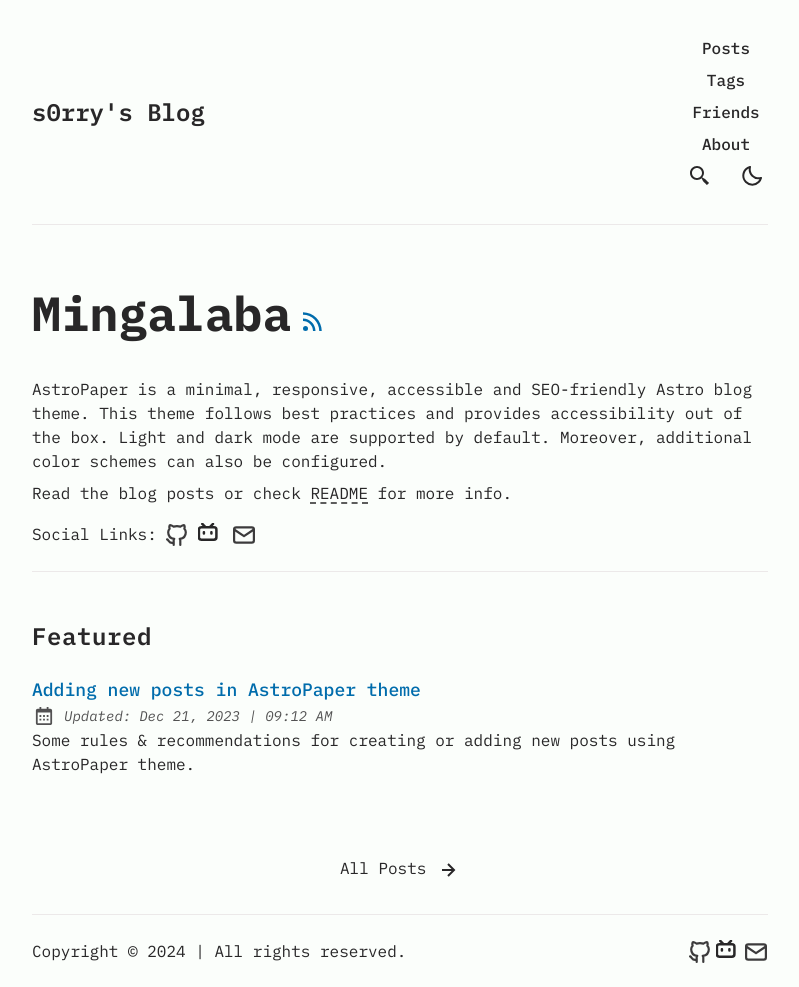
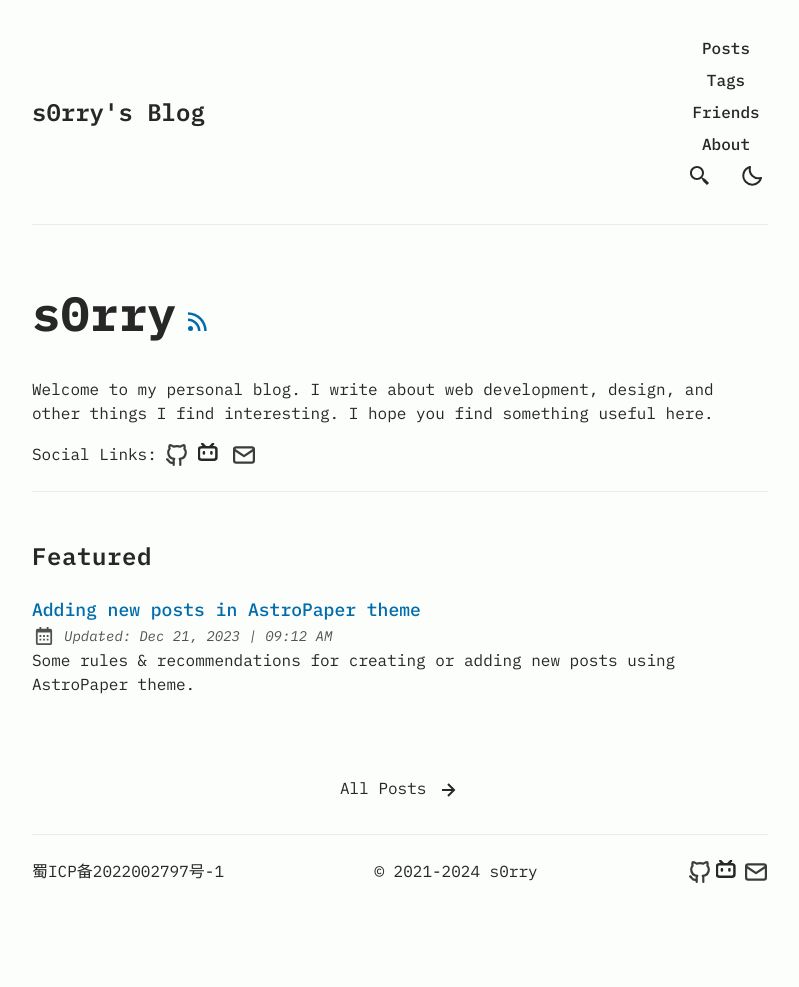
Before and after one commit to s0rryy/s0rryy.github.io, an Astro site: page / in a window 1280 px wide. Shown: the whole page, without its empty margins (240-1039 px from the left). After the commit the page ends 907 px from the top, so only its background shows below. Built offline with nearby package versions, Linux system fonts and the light colour scheme; Astro itself is replaced by a stand-in of ours; some packages are replaced by stand-ins of ours.

Commit message:
完善备案信息

```diff
--- a/src/components/Footer.astro
+++ b/src/components/Footer.astro
@@ -16,9 +16,13 @@
   <div class="footer-wrapper">
     <Socials centered />
     <div class="copyright-wrapper">
-      <span>Copyright &#169; {currentYear}</span>
+      <span>© 2021-2024 s0rry</span>
+    </div>
+    <div class="copyright-wrapper">
+      <!-- <span>Copyright &#169; {currentYear}</span>
       <span class="separator">&nbsp;|&nbsp;</span>
-      <span>All rights reserved.</span>
+      <span>All rights reserved.</span> -->
+      <span>蜀ICP备2022002797号-1</span>
     </div>
   </div>
 </footer>
--- a/src/pages/index.astro
+++ b/src/pages/index.astro
@@ -23,7 +23,7 @@
   <Header />
   <main id="main-content">
     <section id="hero">
-      <h1>Mingalaba</h1>
+      <h1>s0rry</h1>
       <a
         target="_blank"
         href="/rss.xml"
@@ -42,12 +42,10 @@
       </a>
 
       <p>
-        AstroPaper is a minimal, responsive, accessible and SEO-friendly Astro
-        blog theme. This theme follows best practices and provides accessibility
-        out of the box. Light and dark mode are supported by default. Moreover,
-        additional color schemes can also be configured.
+        Welcome to my personal blog. I write about web development, design, and
+        other things I find interesting. I hope you find something useful here.
       </p>
-      <p>
+      <!-- <p>
         Read the blog posts or check
         <LinkButton
           className="underline decoration-dashed underline-offset-4 hover:text-skin-accent"
@@ -55,7 +53,7 @@
         >
           README
         </LinkButton> for more info.
-      </p>
+      </p> -->
       {
         // only display if at least one social link is enabled
         socialCount > 0 && (
```
